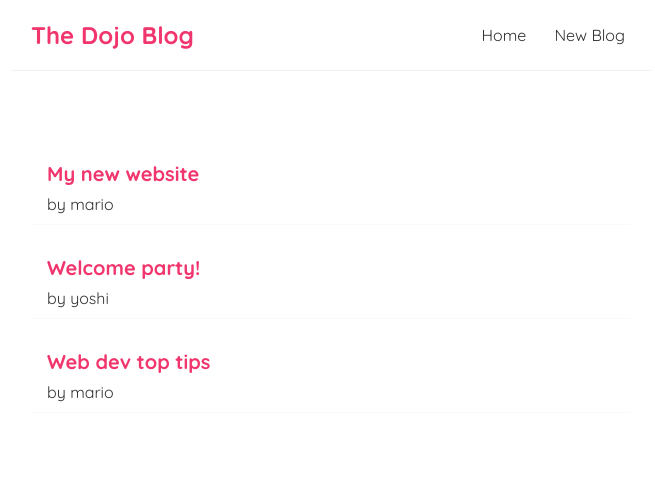
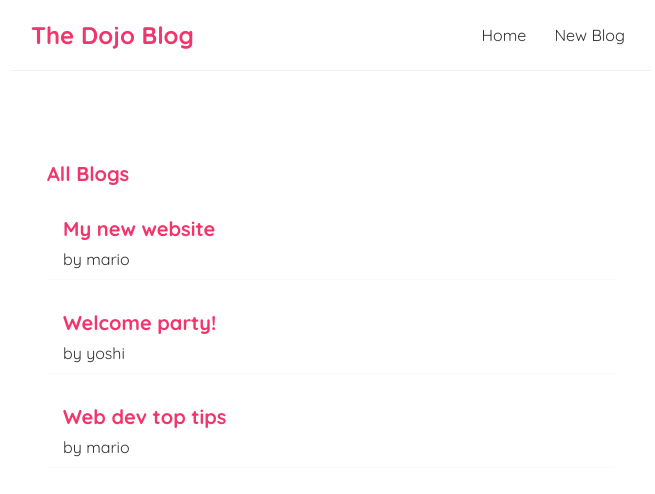
Before and after one commit to C0D3RLK14/learning-react-netninja-tutorial, a React (Create React App) app in the folder dojo-blog/: page / in a window 1280 px wide. Shown: the top 494 px of the page, without its empty margins (309-964 px from the left). Built offline with nearby package versions, Linux system fonts and the light colour scheme.

Commit message:
Props
Used props to pass in data from a component to a nested component

```diff
--- /dev/null
+++ b/dojo-blog/src/BlogList.js
@@ -0,0 +1,22 @@
+// Method 1 to use props
+// Getting values from props. Need to pass the 'props' argument in order to access it.
+// const BlogList = (props) => {
+    // Saving data from props into variables
+
+// Method 2 to using props
+// We could destructure the props values into the argument
+const BlogList = ({ blogs, title }) => {
+    return (
+        <div className="blog-preview">
+            <h2>{ title }</h2>
+            { blogs.map((blog) => (
+            <div className="blog-preview" key={blog.id}>
+                <h2>{ blog.title }</h2>
+                <p>by { blog.author }</p>
+            </div>
+        ))}
+        </div>
+    );
+}
+
+export default BlogList;
--- a/dojo-blog/src/Home.js
+++ b/dojo-blog/src/Home.js
@@ -1,4 +1,6 @@
 import { useState } from 'react';
+// import Blog from './BlogList'
+import BlogList from './BlogList'
 
 const Home = () => {
     const [blogs, setBlogs] = useState([
@@ -9,12 +11,18 @@
 
     return (
         <div className="home">
-            { blogs.map((blog) => (
+            {/* { blogs.map((blog) => (
                 <div className="blog-preview" key={blog.id}>
                     <h2>{ blog.title }</h2>
                     <p>by { blog.author }</p>
                 </div>
-            ))}
+            ))} // Moved to Blogs.js */ }
+
+            {/* Nesting the BlogList component */}
+            {/* <Blog blogs={blogs}/> //So apparently we don't need match the exported variable name 'BlogList' when importing the same component with  another name like 'Blog' */}
+
+            {/* Passing values as props "blogs={blogs} title="All Blogs"" */}
+            <BlogList blogs={blogs} title="All Blogs"/>
         </div>
     );
 }
```
Also changed, not shown: 1 other file (tests, documents, lock files or other folders).
